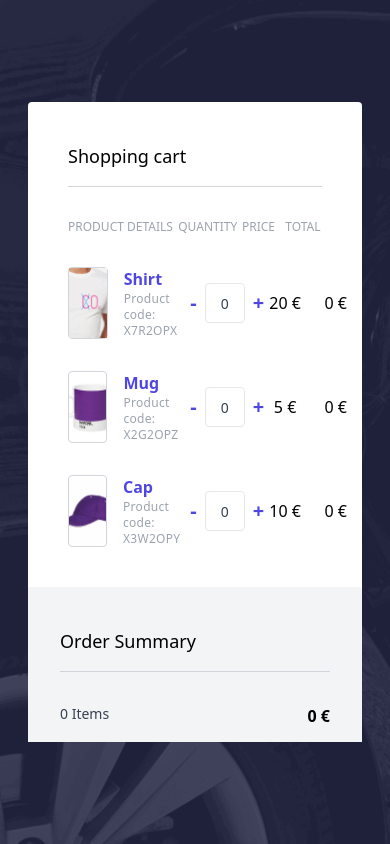
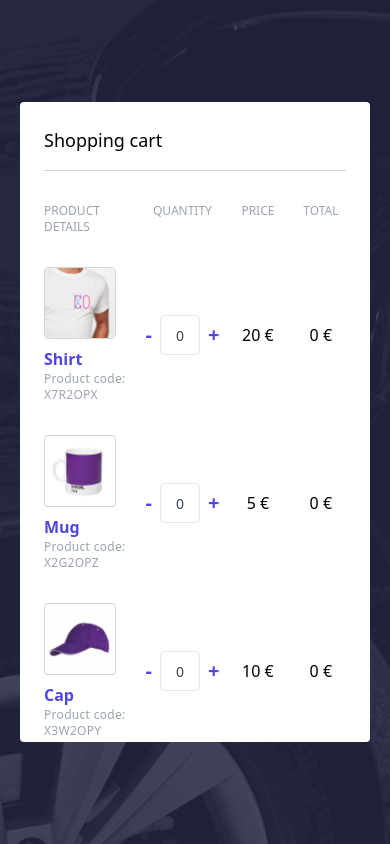
Before and after one commit to leonace924/vue-shopping-cart, a Vue app: page / in a window 390 px wide. Built offline with nearby package versions, Linux system fonts and the light colour scheme.

Commit message:
Update mobile version for website

```diff
--- a/src/components/Cart.vue
+++ b/src/components/Cart.vue
@@ -1,17 +1,19 @@
 <template>
-  <div class="flex-1 p-10">
+  <div class="flex-1 p-6 lg:p-10">
     <h1 class="pb-4 text-lg font-medium text-black border-b border-gray-300">Shopping cart</h1>
     <div class="flex py-8">
-      <div class="text-xs text-gray-400 uppercase w-9/20">
+      <div class="w-1/3 text-xs text-gray-400 uppercase lg:w-9/20">
         Product details
       </div>
 
-      <div class="flex justify-center w-1/5 text-xs text-gray-400 uppercase">Quantity</div>
-      <div class="flex justify-center w-1/5 text-xs text-gray-400 uppercase">
+      <div class="flex justify-center w-3/12 text-xs text-gray-400 uppercase lg:w-1/5">
+        Quantity
+      </div>
+      <div class="flex justify-center w-3/12 text-xs text-gray-400 uppercase lg:w-1/5">
         Price
       </div>
 
-      <div class="flex justify-center text-xs text-gray-400 uppercase w-3/10">
+      <div class="flex justify-center w-1/6 text-xs text-gray-400 uppercase lg:w-3/10">
         Total
       </div>
     </div>
--- a/src/components/Checkout.vue
+++ b/src/components/Checkout.vue
@@ -1,5 +1,7 @@
 <template>
-  <div class="flex flex-col w-full px-8 py-10 bg-gray-100 rounded-r lg:h-full lg:w-64 xl:w-72">
+  <div
+    class="flex flex-col w-full p-6 bg-gray-100 rounded-r lg:py-10 lg:px-8 lg:h-full lg:w-64 xl:w-72"
+  >
     <h1 class="pb-4 text-lg font-medium text-black border-b border-gray-300">Order Summary</h1>
     <div class="flex justify-between py-8 border-b border-gray-300">
       <span class="text-sm text-gray-700">{{ cartSize }} Items</span>
--- a/src/components/Product.vue
+++ b/src/components/Product.vue
@@ -1,9 +1,9 @@
 <template>
   <div class="w-full">
     <div class="flex">
-      <div class="text-xs text-gray-400 w-9/20">
-        <figure class="flex items-center flex-nowrap">
-          <div class="grid mr-4 border border-gray-300 rounded w-18 h-18">
+      <div class="w-1/3 text-xs text-gray-400 lg:w-9/20">
+        <figure class="flex flex-col lg:flex-row lg:items-center flex-nowrap">
+          <div class="grid mb-2 border border-gray-300 rounded lg:mb-0 lg:mr-4 w-18 h-18">
             <img
               class="object-cover w-full h-full"
               :src="require('@/assets/images/' + imageUrl + '')"
@@ -17,7 +17,7 @@
         </figure>
       </div>
 
-      <div class="flex items-center justify-center w-1/5 text-xs text-gray-400 uppercase">
+      <div class="flex items-center justify-center w-3/12 text-xs text-gray-400 uppercase lg:w-1/5">
         <button
           @click="removeFromCart(code)"
           class="h-10 px-2 text-xl font-extrabold text-indigo-600 border-0 focus:outline-none"
@@ -37,13 +37,13 @@
         </button>
       </div>
 
-      <div class="flex items-center justify-center w-1/5 text-xs text-gray-400 uppercase">
+      <div class="flex items-center justify-center w-3/12 text-xs text-gray-400 uppercase lg:w-1/5">
         <span class="text-base text-black">
           {{ currency(parseFloat(price)) }}
         </span>
       </div>
 
-      <div class="flex items-center justify-center text-xs text-gray-400 uppercase w-3/10">
+      <div class="flex items-center justify-center w-1/6 text-xs text-gray-400 uppercase lg:w-3/10">
         <span class="text-base text-black">
           {{ currency(price * productQuantity(code)) }}
         </span>
--- a/tailwind.config.js
+++ b/tailwind.config.js
@@ -11,7 +11,7 @@ module.exports = {
         '3/10': '15%',
         '1/5': '20%',
         '9/20': '45%',
-        modal: 'calc(100% - 3.5rem)',
+        modal: 'calc(100% - 2.5rem)',
       },
       height: {
         '18': '4.5rem',
```
